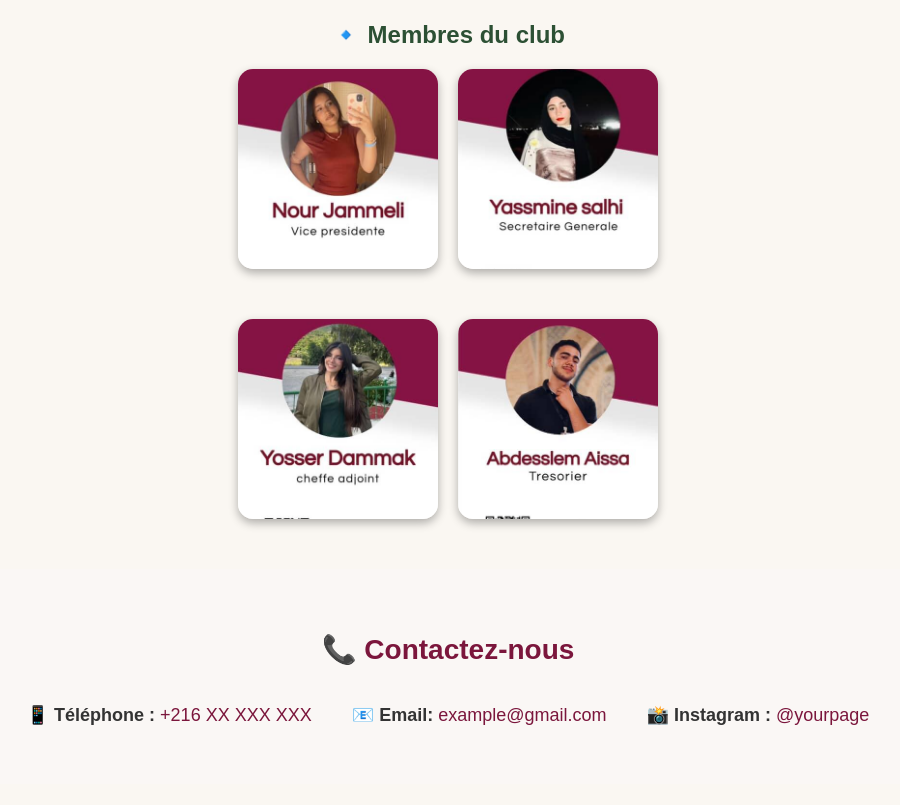
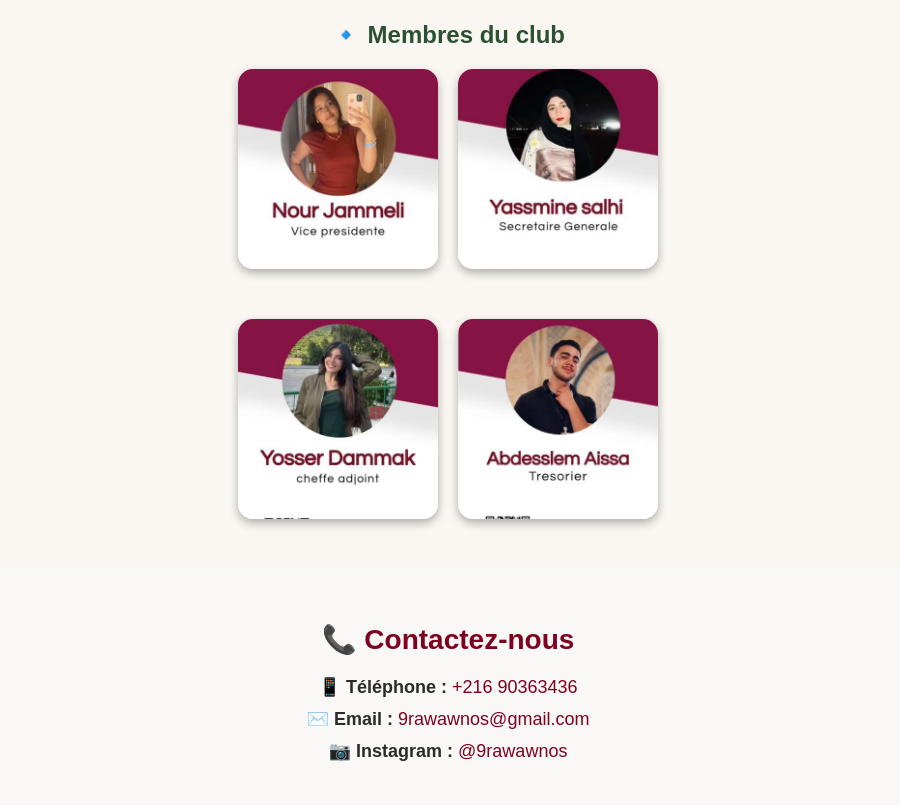
Before and after one commit to 9rawawnos-club/9rawa__wnos, a plain HTML site: page index.html in a window 1280 px wide. Shown: the part 1769-2574 px from the top of the page, without its empty margins (192-1092 px from the left). Before the commit the page ends 2553 px from the top, so only its background shows below. Drawn offline with Linux system fonts and the light colour scheme.

Commit message:
Update index.html

```diff
--- a/index.html
+++ b/index.html
@@ -48,33 +48,21 @@
     <img src="images/IMG_20251104_194430_702.jpg" alt="Membre 6">
   </div>
   </section>
-<!-- ===== Section Contact ===== -->
-<section id="contact" style="text-align: center; padding: 40px 0; background-color: #faf7f5;">
-  <h2 style="font-size: 28px; color: #7b163c; margin-bottom: 20px;">📞 Contactez-nous</h2>
+  <section id="contact" style="text-align: center; margin: 40px 0; background-color: #faf8f6; padding: 30px; border-radius: 20px;">
+  <h2 style="font-size: 28px; color: #800020; margin-bottom: 20px;">📞 Contactez-nous</h2>
 
-  <div style="display: flex; justify-content: center; gap: 40px; flex-wrap: wrap; font-size: 18px; color: #333;">
+  <p style="font-size: 18px; margin: 10px 0;">
+    <strong>📱 Téléphone :</strong>
+    <a href="tel:+21690363436" style="color: #800020; text-decoration: none;">+216 90363436</a>
+  </p>
 
-    <!-- Téléphone -->
-    <div>
-      <p>📱 <strong>Téléphone :</strong>
-         <a href="tel:+216 90363436" style="color: #7b163c; text-decoration: none;">+216 XX XXX XXX</a>
-      </p>
-    </div>
+  <p style="font-size: 18px; margin: 10px 0;">
+    <strong>✉️ Email :</strong>
+    <a href="mailto:9rawawnos@gmail.com" style="color: #800020; text-decoration: none;">9rawawnos@gmail.com</a>
+  </p>
 
-    <!-- Email -->
-    <div>
-      <p>📧 <strong>Email:</strong>
-         <a href="mailto:9rawawnos@gmail.com" style="color: #7b163c; text-decoration: none;">example@gmail.com</a>
-      </p>
-    </div>
-
-    <!-- Instagram -->
-    <div>
-      <p>📸 <strong>Instagram :</strong>
-         <a href="https://9rawawnos" target="_blank" style="color: #7b163c; text-decoration: none;">@yourpage</a>
-      </p>
-    </div>
-
-  </div>
+  <p style="font-size: 18px; margin: 10px 0;">
+    <strong>📷 Instagram :</strong>
+    <a href="https://www.instagram.com/9rawawnos" target="_blank" style="color: #800020; text-decoration: none;">@9rawawnos</a>
+  </p>
 </section>
-<!-- ===== End Section Contact ===== -->
```
